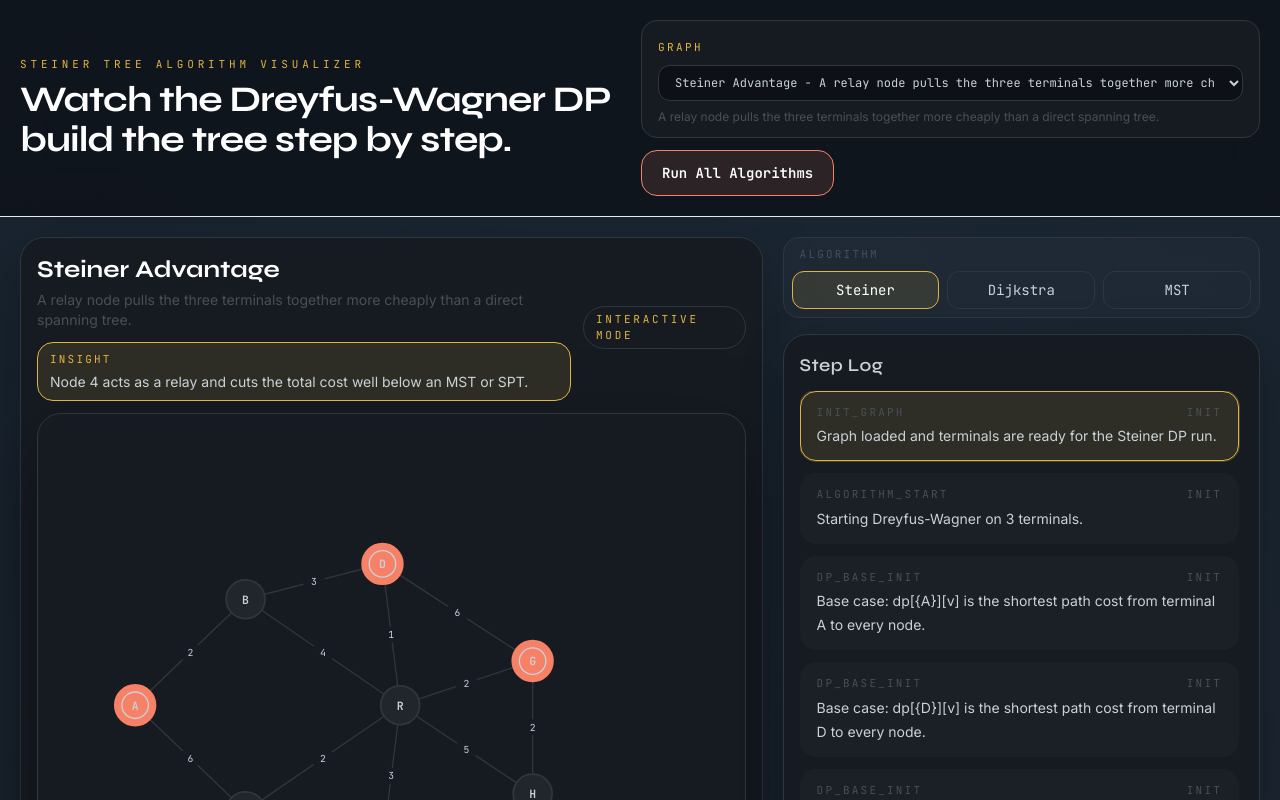
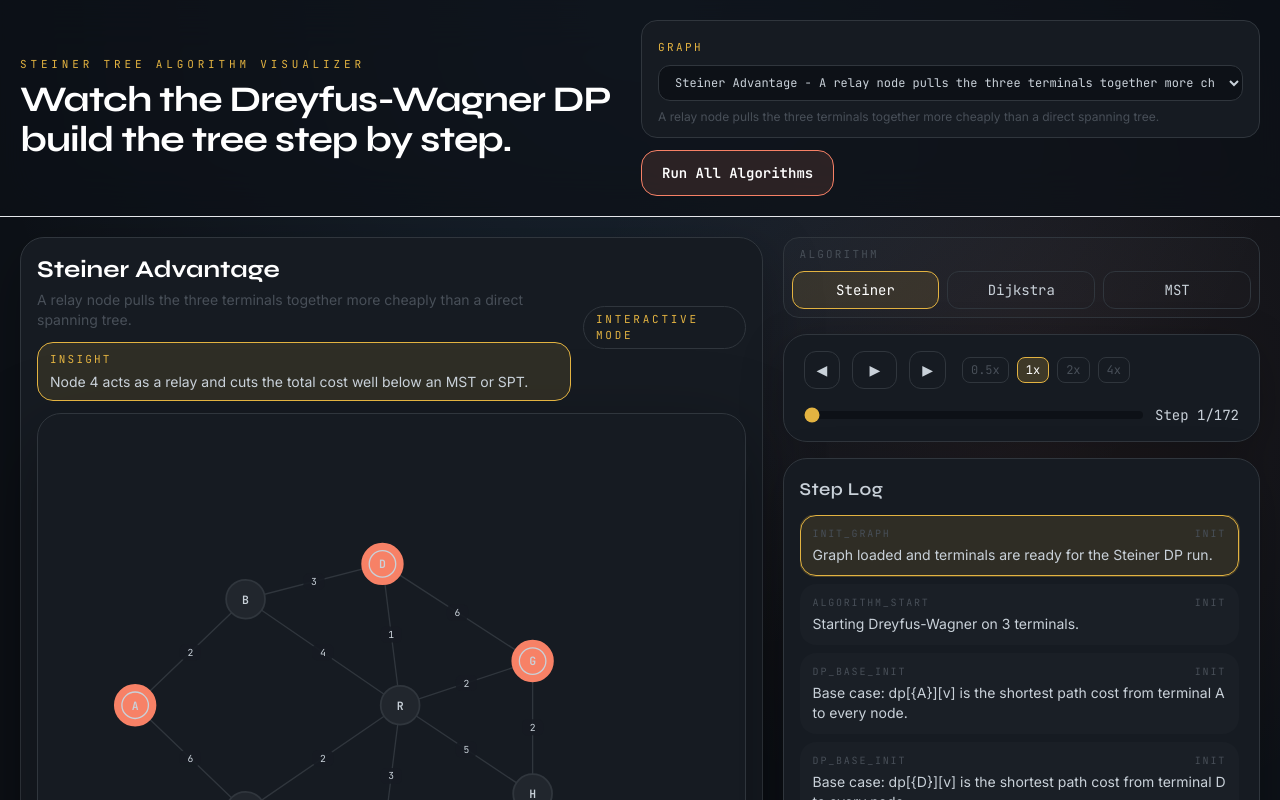
Before and after one commit to Sam27112004/Steiner_Tree_viz, a React (Vite) app: page / in a window 1280 px wide. Both pictures are taken after a click on the button "Run All Algorithms". Shown: the top 800 px of the page. Built offline with nearby package versions, Linux system fonts and the light colour scheme.

Commit message:
[UX] Move playback controls beside step log

```diff
--- a/src/components/controls/PlaybackBar.jsx
+++ b/src/components/controls/PlaybackBar.jsx
@@ -41,7 +41,8 @@ function PlaybackBar() {
   }, [isPlaying, speed, setCursor, steps.length, stopPlaying])
 
   return (
-    <div className="flex items-center justify-between gap-4 rounded-3xl border border-border bg-surface px-5 py-4 text-[var(--color-node-text)]">
+    <div className="flex flex-col gap-4 rounded-3xl border border-border bg-surface px-5 py-4 text-[var(--color-node-text)] shadow-[0_12px_44px_rgba(0,0,0,0.22)]">
+      <div className="flex flex-wrap items-center justify-between gap-4">
         <div className="flex items-center gap-4">
           <div className="flex items-center gap-3">
             <button
@@ -83,7 +84,8 @@ function PlaybackBar() {
             ))}
           </div>
         </div>
-      <div className="flex min-w-[320px] items-center gap-3">
+      </div>
+      <div className="flex min-w-0 items-center gap-3">
         <input
           type="range"
           min={0}
--- a/src/components/layout/MainLayout.jsx
+++ b/src/components/layout/MainLayout.jsx
@@ -60,18 +60,15 @@ function MainLayout({ graph, renderState, steps, onRunSteiner }) {
           </div>
         </section>
 
-        <aside className="flex min-h-0 flex-col gap-4">
+        <aside className="flex min-h-0 flex-col gap-4 lg:sticky lg:top-5 lg:self-start">
           <AlgoSelector />
+          <PlaybackBar />
           <StepLog steps={steps} cursor={cursor} />
           <DPStatePanel renderState={renderState} />
           <ResultPanel />
           <ComparePanel />
         </aside>
       </main>
-
-      <footer className="mx-auto max-w-[1400px] px-5 pb-5">
-        <PlaybackBar />
-      </footer>
     </div>
   )
 }
--- a/src/components/panels/StepLog.jsx
+++ b/src/components/panels/StepLog.jsx
@@ -13,17 +13,17 @@ function StepLog({ steps, cursor }) {
         <li
           key={step.id}
           ref={stepIndex === cursor ? activeStepRef : null}
-          className={`rounded-2xl border px-4 py-3 transition-colors ${
+          className={`rounded-2xl border px-3 py-2.5 transition-colors ${
             stepIndex === cursor
               ? 'border-[var(--color-consider)] bg-[rgba(227,179,65,0.12)] shadow-[0_0_0_1px_rgba(227,179,65,0.25)]'
               : 'border-transparent bg-[rgba(255,255,255,0.02)] hover:border-border/70'
           }`}
         >
-          <div className="mb-1 flex items-center justify-between gap-3 font-mono text-[11px] uppercase tracking-[0.2em] text-[var(--color-visited)]">
+          <div className="mb-1 flex items-center justify-between gap-3 font-mono text-[10px] uppercase tracking-[0.18em] text-[var(--color-visited)]">
             <span>{step.type}</span>
             <span>{step.phase}</span>
           </div>
-          <p className="text-sm leading-6 text-[var(--color-node-text)]">{step.explanation}</p>
+          <p className="text-sm leading-5 text-[var(--color-node-text)]">{step.explanation}</p>
         </li>
       )),
     [cursor, steps],
@@ -34,7 +34,7 @@ function StepLog({ steps, cursor }) {
       <h2 className="mb-3 font-display text-lg font-semibold tracking-wide text-[var(--color-node-text)]">
         Step Log
       </h2>
-      <ol className="min-h-0 flex-1 space-y-3 overflow-y-auto pr-1">{rows}</ol>
+      <ol className="min-h-0 flex-1 space-y-2 overflow-y-auto pr-1 lg:max-h-[360px]">{rows}</ol>
     </section>
   )
 }
```
Lines whose indentation alone changed are shown as unchanged.
